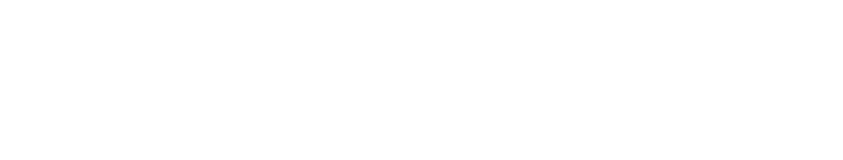
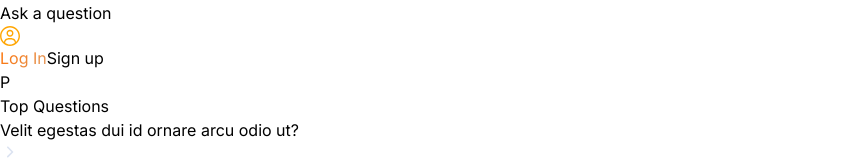
Before and after one commit to LukaTizic/reddid_nextjs13, a Next.js app: page /question/1 in a window 1280 px wide. Before the commit this address had no page. Shown: the part 437-597 px from the top of the page, without its empty margins (0-843 px from the left). Built offline with nearby package versions, Linux system fonts and the light colour scheme; no server answers.

Commit message:
add question page

```diff
--- /dev/null
+++ b/app/(root)/question/[id]/page.tsx
@@ -0,0 +1,7 @@
+import React from "react";
+
+const Page = () => {
+  return <div>P</div>;
+};
+
+export default Page;
```
